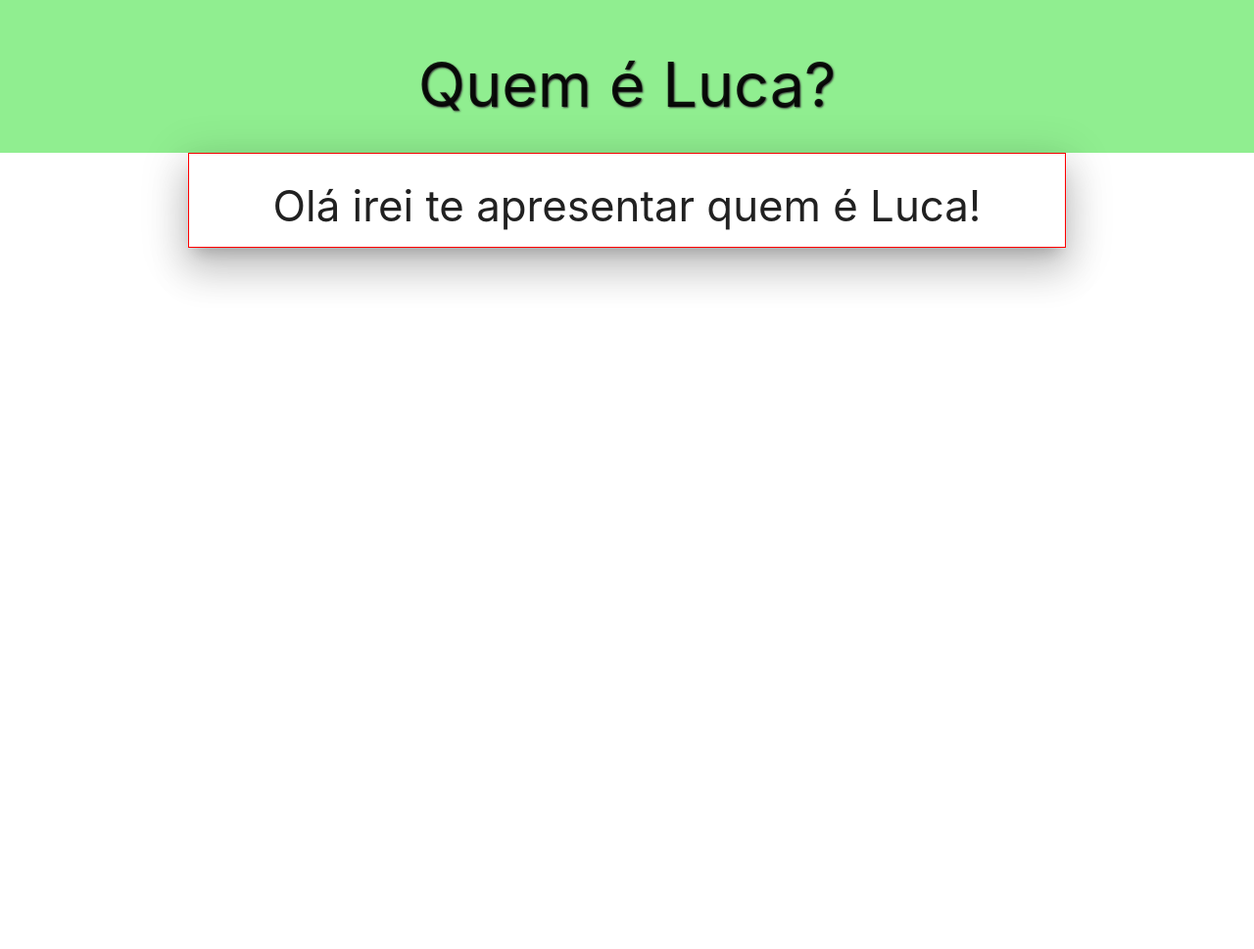
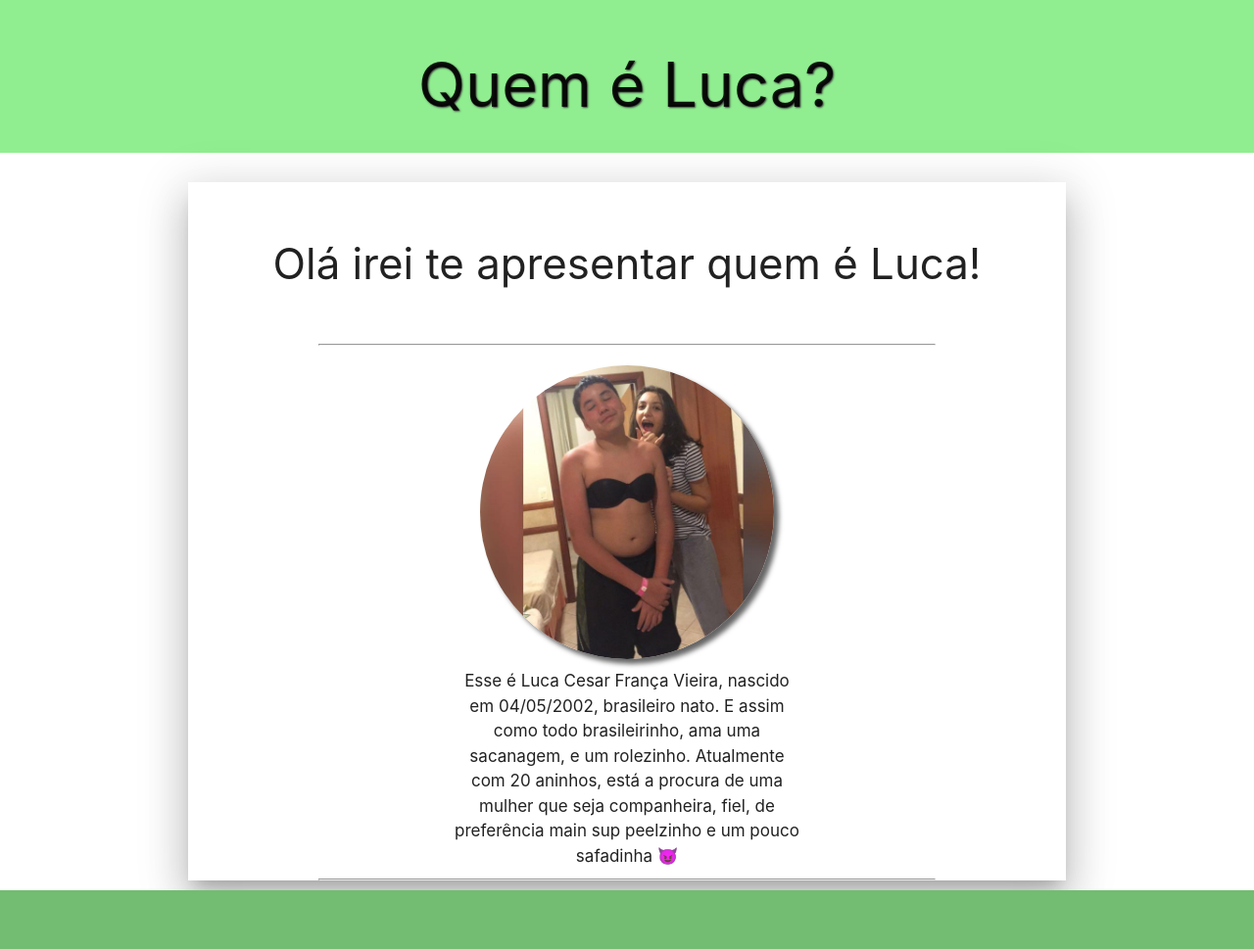
Before and after one commit to caueperuque/site-luca, a plain HTML site: page index.html in a window 1280 px wide. Shown: the whole page at 98% size. Before the commit the page ends 800 px from the top, so only its background shows below. Drawn offline with nearby package versions, Linux system fonts and the light colour scheme.

Commit message:
finalizado primeiro about

```diff
--- a/index.html
+++ b/index.html
@@ -14,10 +14,31 @@
   <header>
     <h1 class="">Quem é Luca?</h1>
   </header>
-  <section class="container z-depth-5">
-    <h3>Olá irei te apresentar quem é Luca!</h2>
-    <img src="">
+  <section class="container z-depth-5" id="section-about">
+    <section>
+      <h3 id="title-about">Olá irei te apresentar quem é Luca!</h2>
+        <div id="teste">
+          <hr>
+        </div>
+        <div id="about">
+          <div id="img-container">
+            <img src="images/WhatsApp Image 2023-02-16 at 00.10.29.jpeg" class="images-luca">
+          </div>
+          <article id="text-about">
+            <p>Esse é Luca Cesar França Vieira, nascido em 04/05/2002, brasileiro nato. E assim como todo brasileirinho, ama uma sacanagem, e um rolezinho. Atualmente com 20 aninhos, está a procura de uma mulher que seja companheira, fiel, de preferência main sup peelzinho e um pouco safadinha 😈</p>
+          </article>
+        </div>
+    </section>
+    <hr>
+    <section>
+
+    </section>
   </section>
+
+  <footer>
+    <p> </p>
+    <a href="https://wa.me/+5511999887766"><i class="material-icons"><img src="images/whatsapp.png" alt="" target="_blank" id="wpp" class="btn-floating pulse"></i></a>
+  </footer>
 </body>
 
 </html>
--- a/style.css
+++ b/style.css
@@ -15,11 +15,78 @@ header{
 }
 
 .container {
-    border: 1px solid red;
+  /* border: 1px solid red; */
   display: flex;
   justify-content: center;
+  flex-wrap: wrap;
 }
 
 h1 {
   text-shadow: 1px 1px 2px rgb(56, 56, 56);
 }
+
+#title-about {
+  text-align: center;
+  width: 100%;
+  padding: 30px;
+}
+
+.images-luca{
+  width: 300px;
+  border-radius: 50%;
+  box-shadow: 5px 5px 5px rgb(102, 102, 102);
+}
+
+#section-about {
+    margin-top: 30px;
+}
+
+#img-container {
+  display: flex;
+  justify-content: center;
+  margin-bottom: 10px;
+  width: 100%;
+}
+
+
+#text-about {
+  text-align: center;
+  width: 40%;
+  font-size: 17px;
+}
+
+#about  {
+    display: flex;
+    flex-wrap: wrap;
+    justify-content: center;
+}
+
+hr {
+  width: 70%;
+  margin-top: 10px;
+
+
+}
+
+#wpp {
+  width: 50px;
+  height: 50px;
+  background-color: gainsboro;
+  position: fixed;
+  bottom: 10px;
+  margin-left: 10px;
+  left: 1830px;
+}
+
+footer {
+  margin-top: 10px;
+  width: 100%;
+  padding: 30px;
+  background-color: rgb(114, 189, 114);
+}
+
+#teste {
+  display: flex;
+  justify-content: center;
+  margin-bottom: 20px;
+}
```
Also changed, not shown: images/WhatsApp Image 2023-02-16 at 00.02.21.jpeg (added), images/WhatsApp Image 2023-02-16 at 00.07.41.jpeg (added), images/WhatsApp Image 2023-02-16 at 00.10.29.jpeg (added), images/whatsapp.png (added). Lines whose indentation alone changed are shown as unchanged.
